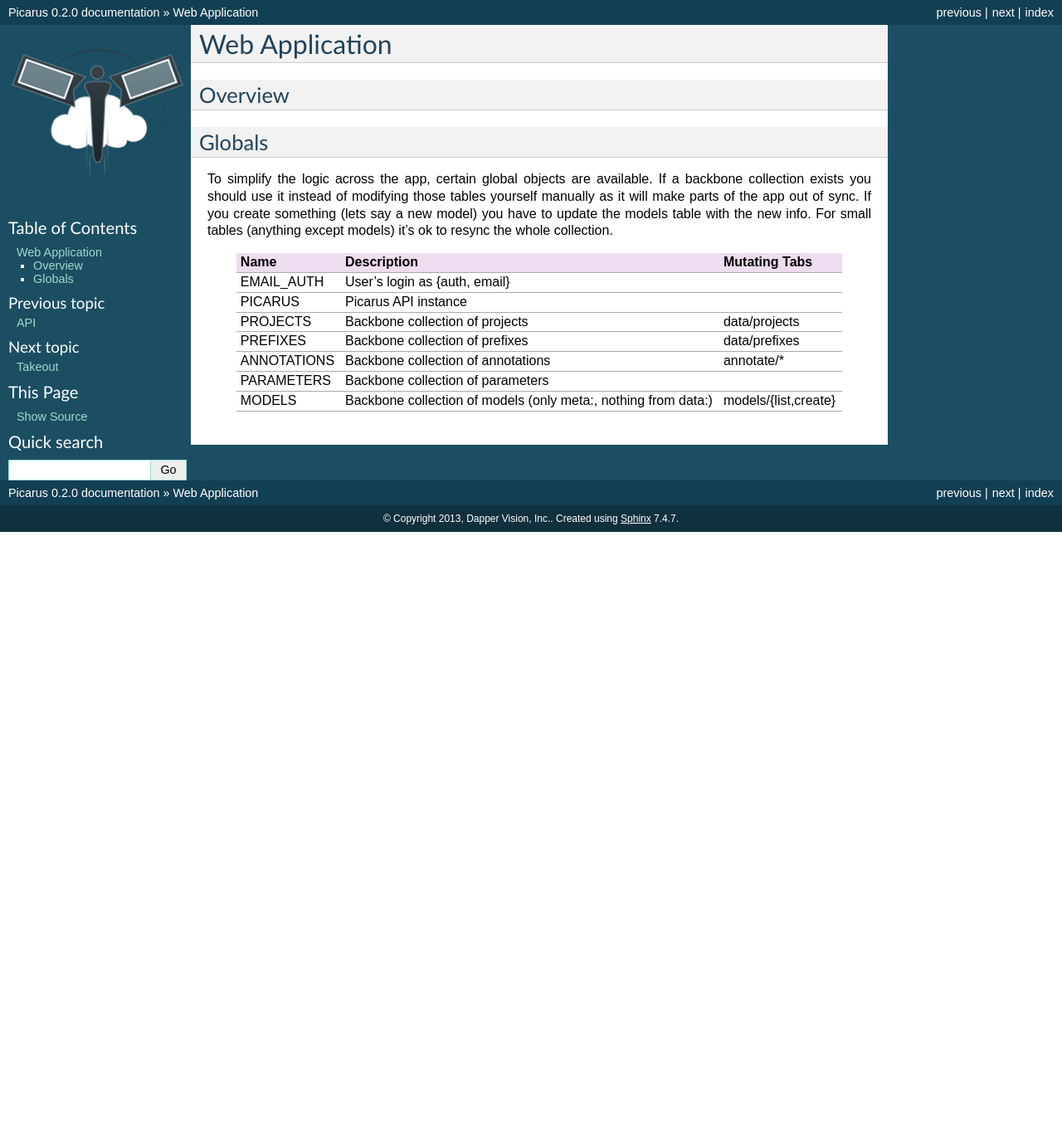
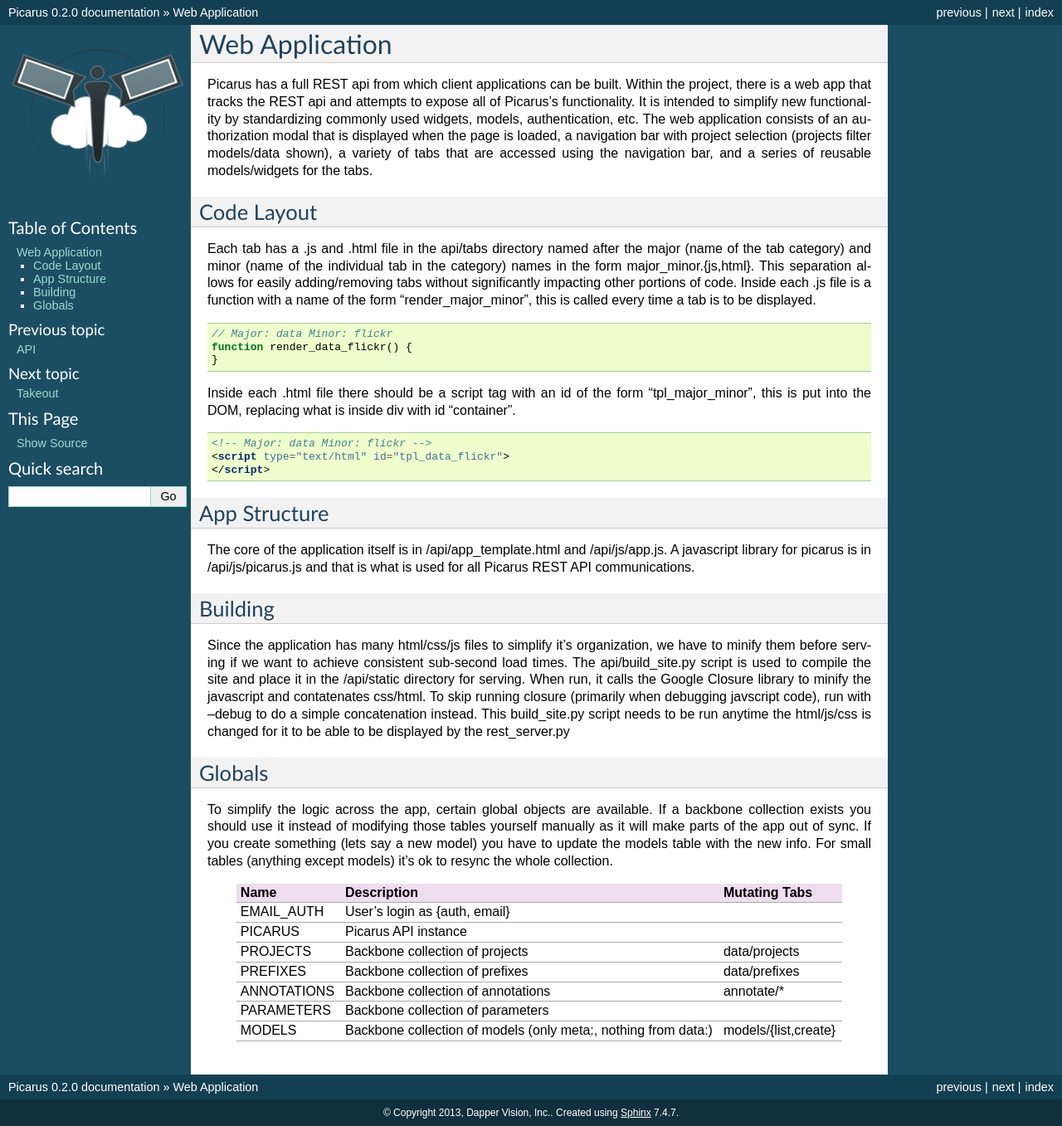
Before and after one commit to bwhite/picarus, a Sphinx documentation site: the page built from doc/app.rst, in a window 1280 px wide. Shown: the whole page at 83% size. Built offline with Sphinx 7.4.7, drawn with Linux system fonts in a browser that asks for light colours; formulas are drawn with MathJax 3; before the commit the page ends 900 px from its top, so only the background shows below that.

Commit message:
Updated
Signed-off-by: Brandyn A. White <bwhite@dappervision.com>

```diff
--- a/doc/app.rst
+++ b/doc/app.rst
@@ -1,9 +1,35 @@
 Web Application
 ===============
+Picarus has a full REST api from which client applications can be built.  Within the project, there is a web app that tracks the REST api and attempts to expose all of Picarus's functionality. It is intended to simplify new functionality by standardizing commonly used widgets, models, authentication, etc.  The web application consists of an authorization modal that is displayed when the page is loaded, a navigation bar with project selection (projects filter models/data shown), a variety of tabs that are accessed using the navigation bar, and a series of reusable models/widgets for the tabs.
 
-Overview
+
+Code Layout
+-----------
+Each tab has a .js and .html file in the api/tabs directory named after the major (name of the tab category) and minor (name of the individual tab in the category) names in the form major_minor.{js,html}.  This separation allows for easily adding/removing tabs without significantly impacting other portions of code.  Inside each .js file is a function with a name of the form "render_major_minor", this is called every time a tab is to be displayed.
+
+.. code-block:: javascript
+
+    // Major: data Minor: flickr
+    function render_data_flickr() {
+    }
+
+
+
+Inside each .html file there should be a script tag with an id of the form "tpl_major_minor", this is put into the DOM, replacing what is inside div with id "container".
+
+.. code-block:: html
+
+    <!-- Major: data Minor: flickr -->
+    <script type="text/html" id="tpl_data_flickr">
+    </script>
+
+App Structure
+-------------
+The core of the application itself is in /api/app_template.html and /api/js/app.js.  A javascript library for picarus is in /api/js/picarus.js and that is what is used for all Picarus REST API communications.
+
+Building
 --------
-
+Since the application has many html/css/js files to simplify it's organization, we have to minify them before serving if we want to achieve consistent sub-second load times.  The api/build_site.py script is used to compile the site and place it in the /api/static directory for serving.  When run, it calls the Google Closure library to minify the javascript and contatenates css/html.  To skip running closure (primarily when debugging javscript code), run with --debug to do a simple concatenation instead.  This build_site.py script needs to be run anytime the html/js/css is changed for it to be able to be displayed by the rest_server.py
 
 Globals
 --------
```
